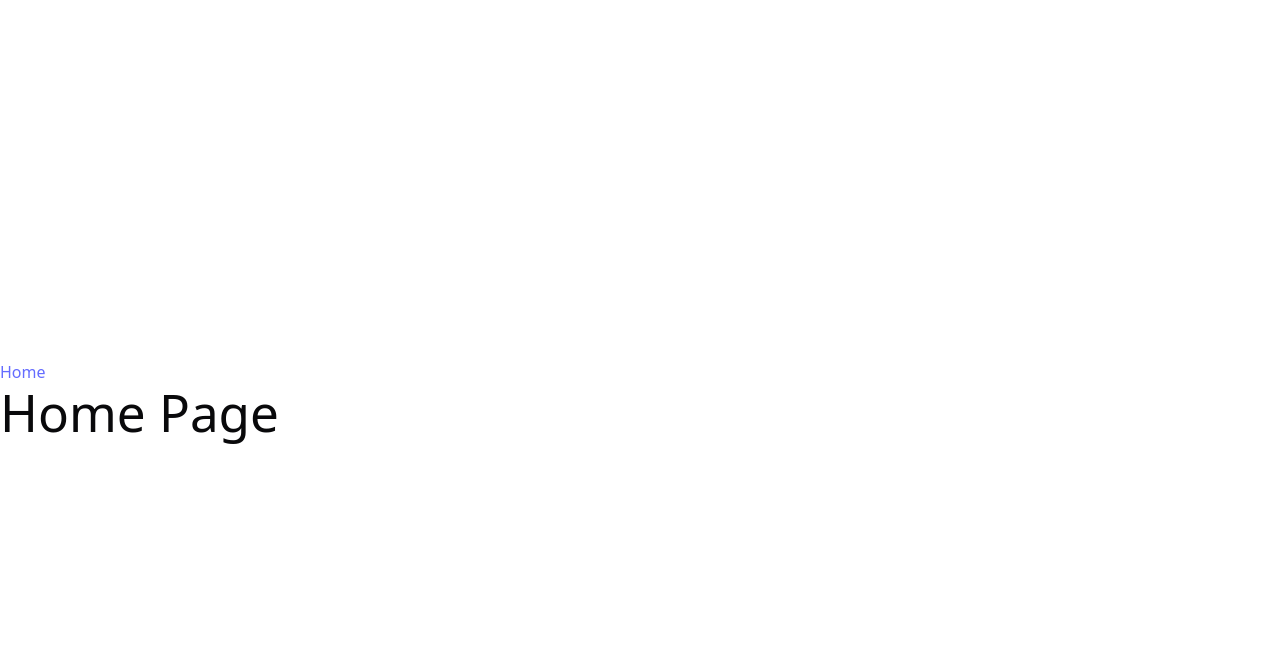
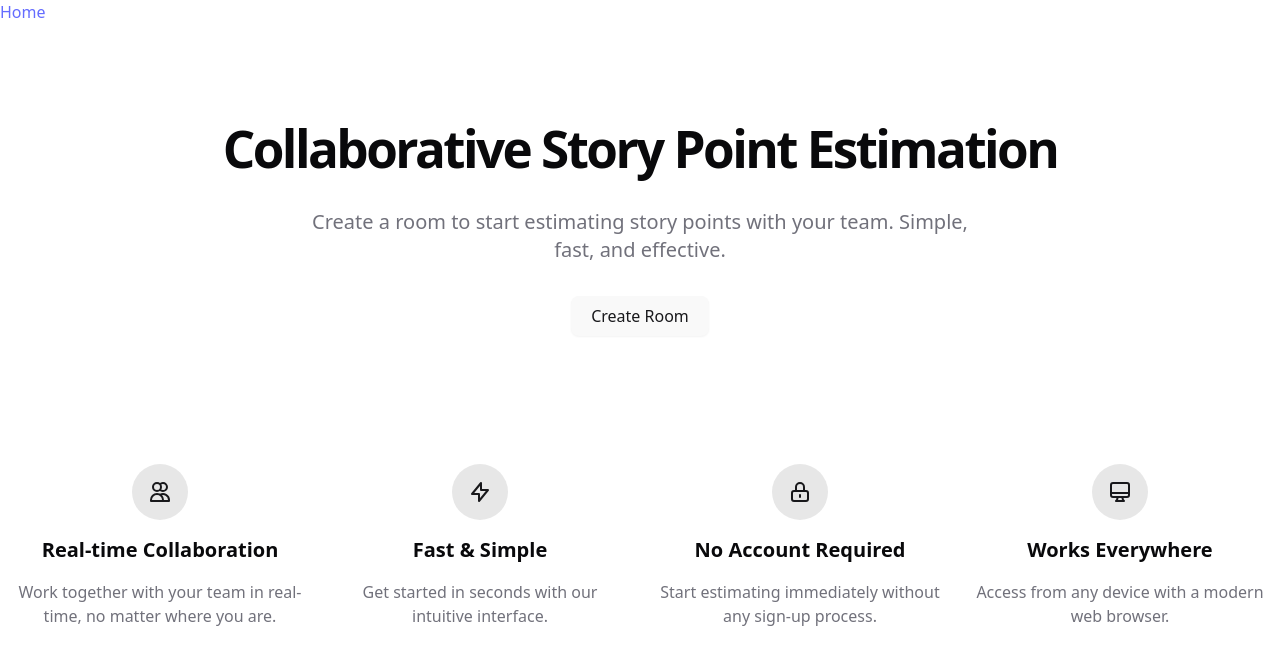
Before and after one commit to BasKiers/scrumpoker, a React (Vite) app in the folder apps/web-app/: page / in a window 1280 px wide. Shown: the top 664 px of the page. Built offline with nearby package versions, Linux system fonts and the light colour scheme.

Commit message:
feat: implement homepage with hero section

```diff
--- a/apps/web-app/src/pages/Home.tsx
+++ b/apps/web-app/src/pages/Home.tsx
@@ -1,7 +1,130 @@
 import React from 'react';
+import { useNavigate } from 'react-router-dom';
+import { Button } from '@/components/ui/button';
 
 const Home: React.FC = () => {
-  return <h1>Home Page</h1>;
+  const navigate = useNavigate();
+
+  const createRoom = () => {
+    // TODO: Implement room creation with nanoid
+    navigate('/room/new');
+  };
+
+  return (
+    <div className="min-h-screen bg-background">
+      <main className="container mx-auto px-4 py-8">
+        <section className="flex flex-col items-center justify-center text-center space-y-8 py-16">
+          <h1 className="text-4xl font-bold tracking-tighter sm:text-5xl md:text-6xl">
+            Collaborative Story Point Estimation
+          </h1>
+          <p className="max-w-[700px] text-muted-foreground text-lg sm:text-xl">
+            Create a room to start estimating story points with your team. Simple, fast, and effective.
+          </p>
+          <Button
+            size="lg"
+            onClick={createRoom}
+            className="text-lg px-8 py-6"
+          >
+            Create Room
+          </Button>
+        </section>
+
+        <section className="grid grid-cols-1 md:grid-cols-2 lg:grid-cols-4 gap-8 py-16">
+          <div className="flex flex-col items-center text-center space-y-4">
+            <div className="rounded-full bg-primary/10 p-4">
+              <svg
+                className="h-6 w-6 text-primary"
+                fill="none"
+                stroke="currentColor"
+                viewBox="0 0 24 24"
+                xmlns="http://www.w3.org/2000/svg"
+              >
+                <path
+                  strokeLinecap="round"
+                  strokeLinejoin="round"
+                  strokeWidth={2}
+                  d="M12 4.354a4 4 0 110 5.292M15 21H3v-1a6 6 0 0112 0v1zm0 0h6v-1a6 6 0 00-9-5.197M13 7a4 4 0 11-8 0 4 4 0 018 0z"
+                />
+              </svg>
+            </div>
+            <h3 className="text-xl font-bold">Real-time Collaboration</h3>
+            <p className="text-muted-foreground">
+              Work together with your team in real-time, no matter where you are.
+            </p>
+          </div>
+
+          <div className="flex flex-col items-center text-center space-y-4">
+            <div className="rounded-full bg-primary/10 p-4">
+              <svg
+                className="h-6 w-6 text-primary"
+                fill="none"
+                stroke="currentColor"
+                viewBox="0 0 24 24"
+                xmlns="http://www.w3.org/2000/svg"
+              >
+                <path
+                  strokeLinecap="round"
+                  strokeLinejoin="round"
+                  strokeWidth={2}
+                  d="M13 10V3L4 14h7v7l9-11h-7z"
+                />
+              </svg>
+            </div>
+            <h3 className="text-xl font-bold">Fast & Simple</h3>
+            <p className="text-muted-foreground">
+              Get started in seconds with our intuitive interface.
+            </p>
+          </div>
+
+          <div className="flex flex-col items-center text-center space-y-4">
+            <div className="rounded-full bg-primary/10 p-4">
+              <svg
+                className="h-6 w-6 text-primary"
+                fill="none"
+                stroke="currentColor"
+                viewBox="0 0 24 24"
+                xmlns="http://www.w3.org/2000/svg"
+              >
+                <path
+                  strokeLinecap="round"
+                  strokeLinejoin="round"
+                  strokeWidth={2}
+                  d="M12 15v2m-6 4h12a2 2 0 002-2v-6a2 2 0 00-2-2H6a2 2 0 00-2 2v6a2 2 0 002 2zm10-10V7a4 4 0 00-8 0v4h8z"
+                />
+              </svg>
+            </div>
+            <h3 className="text-xl font-bold">No Account Required</h3>
+            <p className="text-muted-foreground">
+              Start estimating immediately without any sign-up process.
+            </p>
+          </div>
+
+          <div className="flex flex-col items-center text-center space-y-4">
+            <div className="rounded-full bg-primary/10 p-4">
+              <svg
+                className="h-6 w-6 text-primary"
+                fill="none"
+                stroke="currentColor"
+                viewBox="0 0 24 24"
+                xmlns="http://www.w3.org/2000/svg"
+              >
+                <path
+                  strokeLinecap="round"
+                  strokeLinejoin="round"
+                  strokeWidth={2}
+                  d="M9.75 17L9 20l-1 1h8l-1-1-.75-3M3 13h18M5 17h14a2 2 0 002-2V5a2 2 0 00-2-2H5a2 2 0 00-2 2v10a2 2 0 002 2z"
+                />
+              </svg>
+            </div>
+            <h3 className="text-xl font-bold">Works Everywhere</h3>
+            <p className="text-muted-foreground">
+              Access from any device with a modern web browser.
+            </p>
+          </div>
+        </section>
+      </main>
+    </div>
+  );
 };
 
 export default Home;
```
Also changed, not shown: 1 other file (tests, documents, lock files or other folders).
